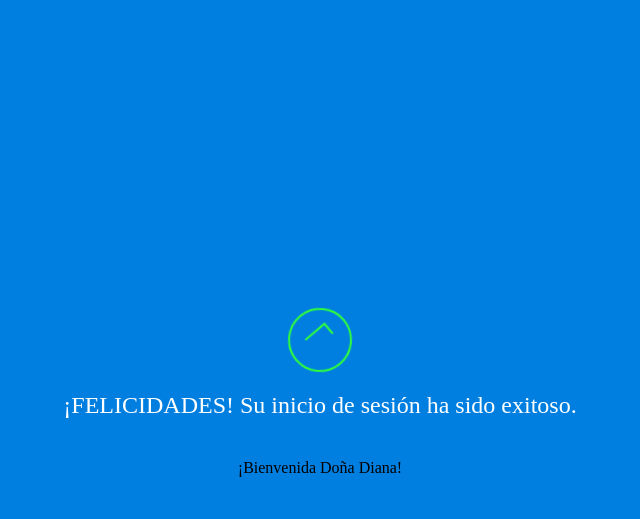
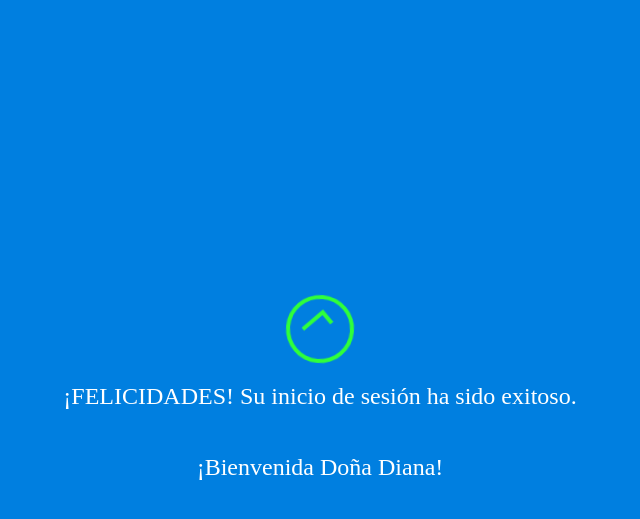
Before and after one commit to Jhon1006/softgi01, a Flask app: page /inicio in a window 1280 px wide. Shown: the top 519 px of the page, without its empty margins (320-960 px from the left). Run offline with Flask 3, Linux system fonts and the light colour scheme; the visitor is signed in with stand-in values (Sample User, id 1).

Commit message:
saludo personalizado

```diff
--- a/originalSoftgi01/static/css/inicioexitoso.css
+++ b/originalSoftgi01/static/css/inicioexitoso.css
@@ -16,7 +16,7 @@
         width: 60px;
         height: 60px;
         border-radius: 50%;
-        border: 2px solid #2FFF3A;
+        border: 4px solid #2FFF3A;
         overflow: hidden;
         animation: checkbox-spin 2s infinite;
     }
@@ -28,7 +28,7 @@
         left: 25%;
         width: 12px;
         height: 24px;
-        border: 2px solid #2FFF3A;
+        border: 4px solid #2FFF3A;
         border-top: none;
         border-left: none;
         transform: rotate(45deg) translateY(-50%);
--- a/originalSoftgi01/templates/inicioexitoso.html
+++ b/originalSoftgi01/templates/inicioexitoso.html
@@ -8,7 +8,7 @@
 
     <div class="chequeo"></div>
     <p class="verificacion">¡FELICIDADES! Su inicio de sesión ha sido exitoso. </p>
-    <p>¡Bienvenida Doña Diana!</p>
+    <p class="verificacion">¡Bienvenida Doña Diana!</p>
 
 </body>
 </html>
```
